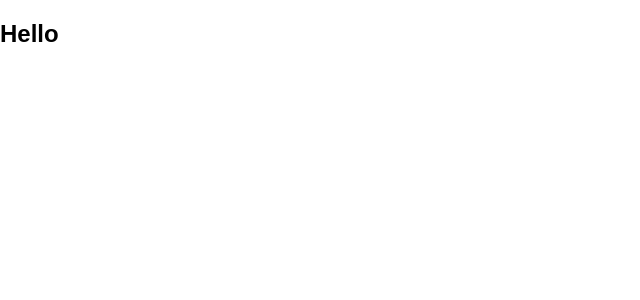
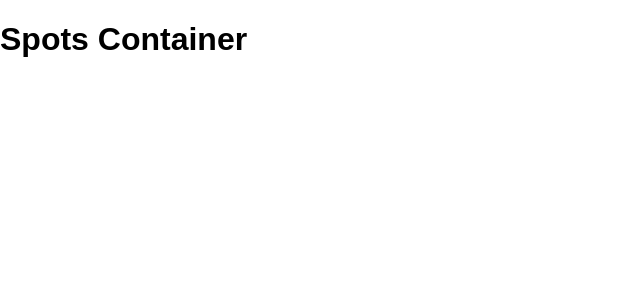
Before and after one commit to evalaidc/mums_the_word, a React (Create React App) app: page / in a window 1280 px wide. Shown: the top 300 px of the page, without its empty margins (0-640 px from the left). Built offline with nearby package versions, Linux system fonts and the light colour scheme.

Commit message:
connected SpotsContainer to App in Reactjs

```diff
--- a/src/Components/App/App.js
+++ b/src/Components/App/App.js
@@ -1,24 +1,14 @@
-// var env = {
-//   dev: 'http://localhost:3000',
-//   prod: 'https://MumsTheWord.herokuapp.com',
-//   pwd: null
-// }
-//
-// if(this.location.origin.includes('localhost')) {
-//   env.pwd = env.dev;
-// } else {
-//   env.pwd = env.prod;
-// }
-
 import React, { Component } from 'react';
 import '../css/App.css';
+import SpotsContainer from '../Spot/SpotsContainer.js'
 
 class App extends Component {
   render() {
     return (
-      <div className="App">
-          <h2>Hello</h2>
-        </div>
+      <SpotsContainer
+      url='http://localhost:3101/api/spots'
+      pollInterval={2000}
+      />
     );
   }
 }
--- a/src/Components/Spot/SpotsContainer.js
+++ b/src/Components/Spot/SpotsContainer.js
@@ -5,7 +5,9 @@ import React, {Component} from 'react'
 class SpotsContainer extends Component {
   render(){
     return(
-
+      <h1> Spots Container </h1>
     )
   }
 }
+
+export default SpotsContainer
```
